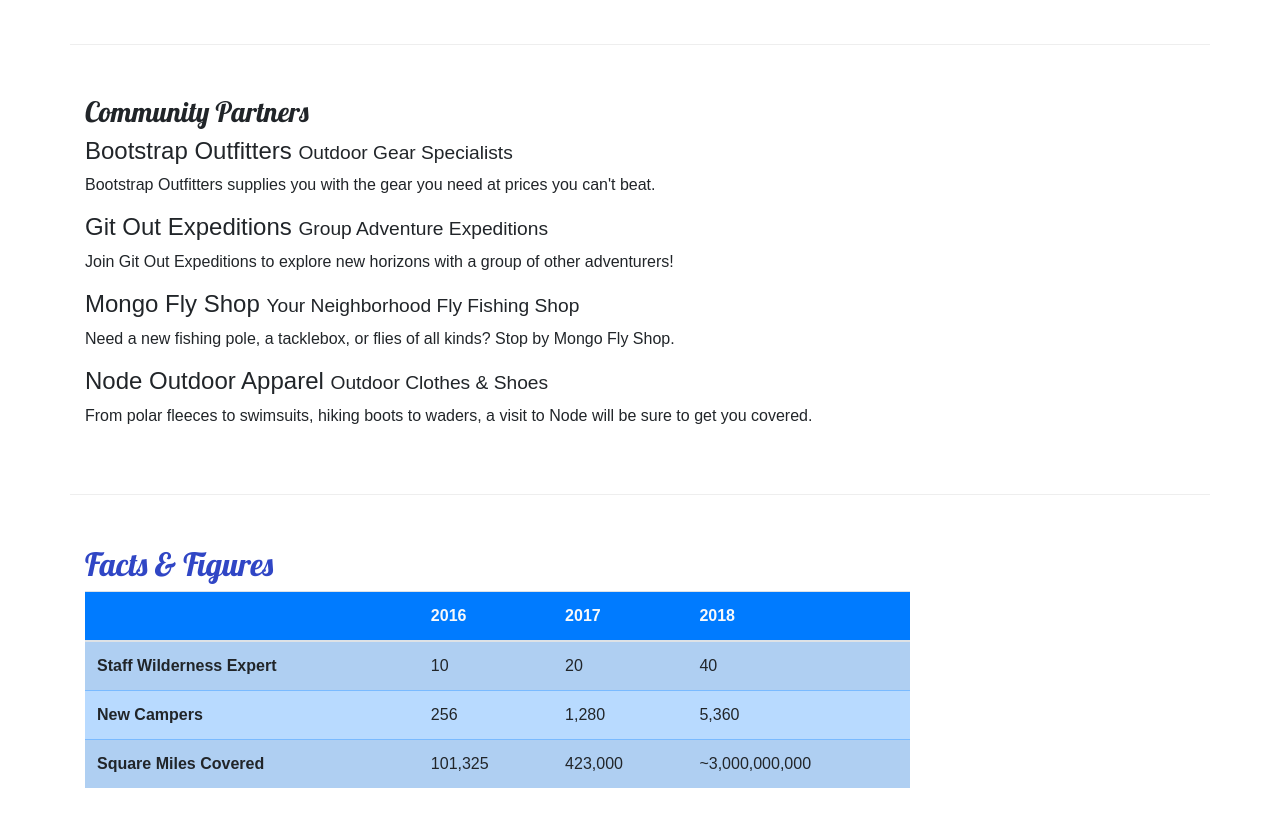
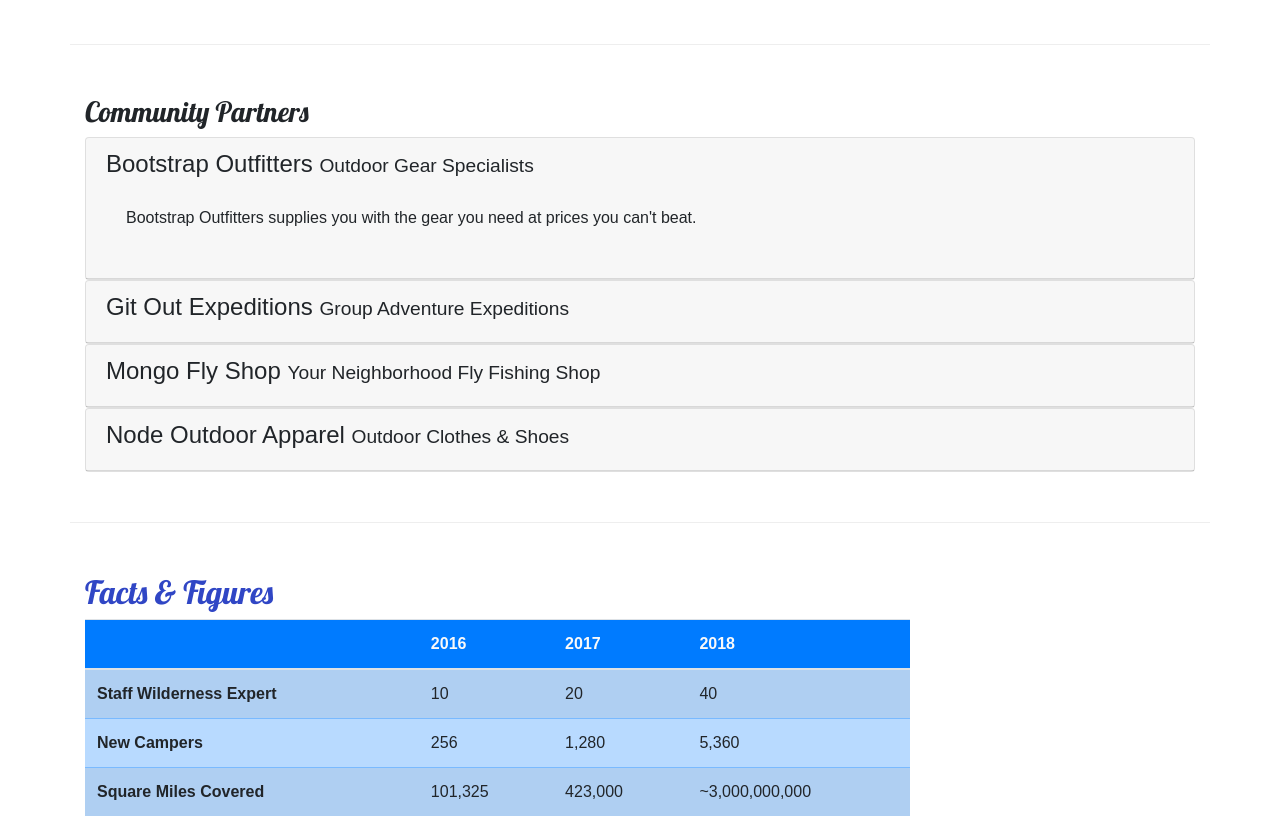
Before and after one commit to AlericPerry/bootstrapcourse, a website: page aboutus.html in a window 1280 px wide. Shown: the part 860-1695 px from the top of the page. Drawn offline with nearby package versions, Linux system fonts and the light colour scheme.

Commit message:
accordion

```diff
--- a/CSS/styles.css
+++ b/CSS/styles.css
@@ -37,4 +37,7 @@ header h2 {
 }
 
 
+a, a:hover{
+    color: inherit;
+    text-decoration: none;
 }
--- a/aboutus.html
+++ b/aboutus.html
@@ -104,14 +104,61 @@
         <div class="row row-content align-items-center">
             <div class="col">
                 <h3>Community Partners</h3>
-                <h4>Bootstrap Outfitters <small>Outdoor Gear Specialists</small></h4>
+
+                <div id="accordion">
+                    <div class="card">
+                        <div role="tab" class="card-header">
+                            <h4>
+                                <a data-toggle="collapse"       data-target="#bootstrap">Bootstrap Outfitters   <small>Outdoor Gear Specialists</small>
+                                </a>
+                            </h4>
+                            <div class="collapse show" id="bootstrap" data-parent="#accordion">
+                                <div class="card-body">
                                     <p class="d-none d-sm-block">Bootstrap Outfitters supplies you with the gear you need at prices you can't beat.</p>
-                <h4>Git Out Expeditions <small>Group Adventure Expeditions</small></h4>
+                                </div>
+                            </div>
+                        </div>
+                    </div>
+                    <div class="card">
+                        <div role="tab" class="card-header">
+                            <h4>
+                                <a class="collapsed" data-toggle="collapse" data-target="#git">Git Out Expeditions <small>Group Adventure Expeditions</small>
+                                </a>
+                            </h4>
+                            <div class="collapse" id="git" data-parent="#accordion">
+                                <div class="card-body">
                                     <p class="d-none d-sm-block">Join Git Out Expeditions to explore new horizons with a group of other adventurers!</p>
-                <h4>Mongo Fly Shop <small>Your Neighborhood Fly Fishing Shop</small></h4>
+                                </div>
+                            </div>
+                        </div>
+                    </div>
+                    <div class="card">
+                        <div role="tab" class="card-header">
+                            <h4>
+                                <a class="collapsed" data-toggle="collapse" data-target="#mongo">Mongo Fly Shop <small>Your Neighborhood Fly Fishing Shop</small>
+                                </a>
+                            </h4>
+                            <div class="collapse" id="mongo" data-parent="#accordion">
+                                <div class="card-body">
                                     <p class="d-none d-sm-block">Need a new fishing pole, a tacklebox, or flies of all kinds? Stop by Mongo Fly Shop.</p>
-                <h4>Node Outdoor Apparel <small>Outdoor Clothes & Shoes</small></h4>
+                                </div>
+                            </div>
+                        </div>
+                    </div>
+                    <div class="card">
+                        <div role="tab" class="card-header">
+                            <h4>
+                                <a class="collapsed" data-toggle="collapse" data-target="#node">Node Outdoor Apparel <small>Outdoor Clothes & Shoes</small>
+                                </a>
+                            </h4>
+                            <div class="collapse" id="node" data-parent="#accordion">
+                                <div class="card-body">
                                     <p class="d-none d-sm-block">From polar fleeces to swimsuits, hiking boots to waders, a visit to Node will be sure to get you covered.</p>
+                                </div>
+                            </div>
+                        </div>
+                    </div>
+                </div>
             </div>
         </div>
 
```
Lines whose indentation alone changed are shown as unchanged.
